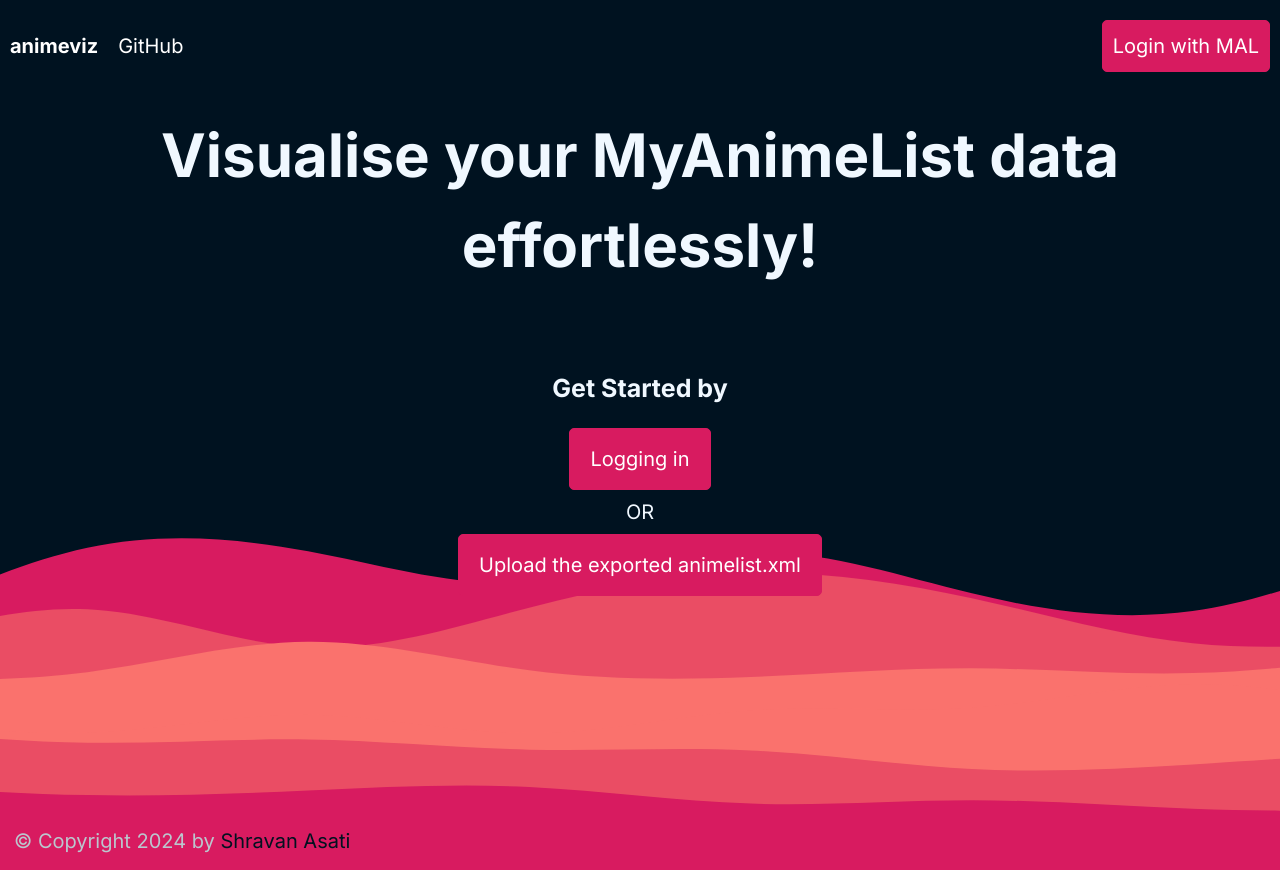
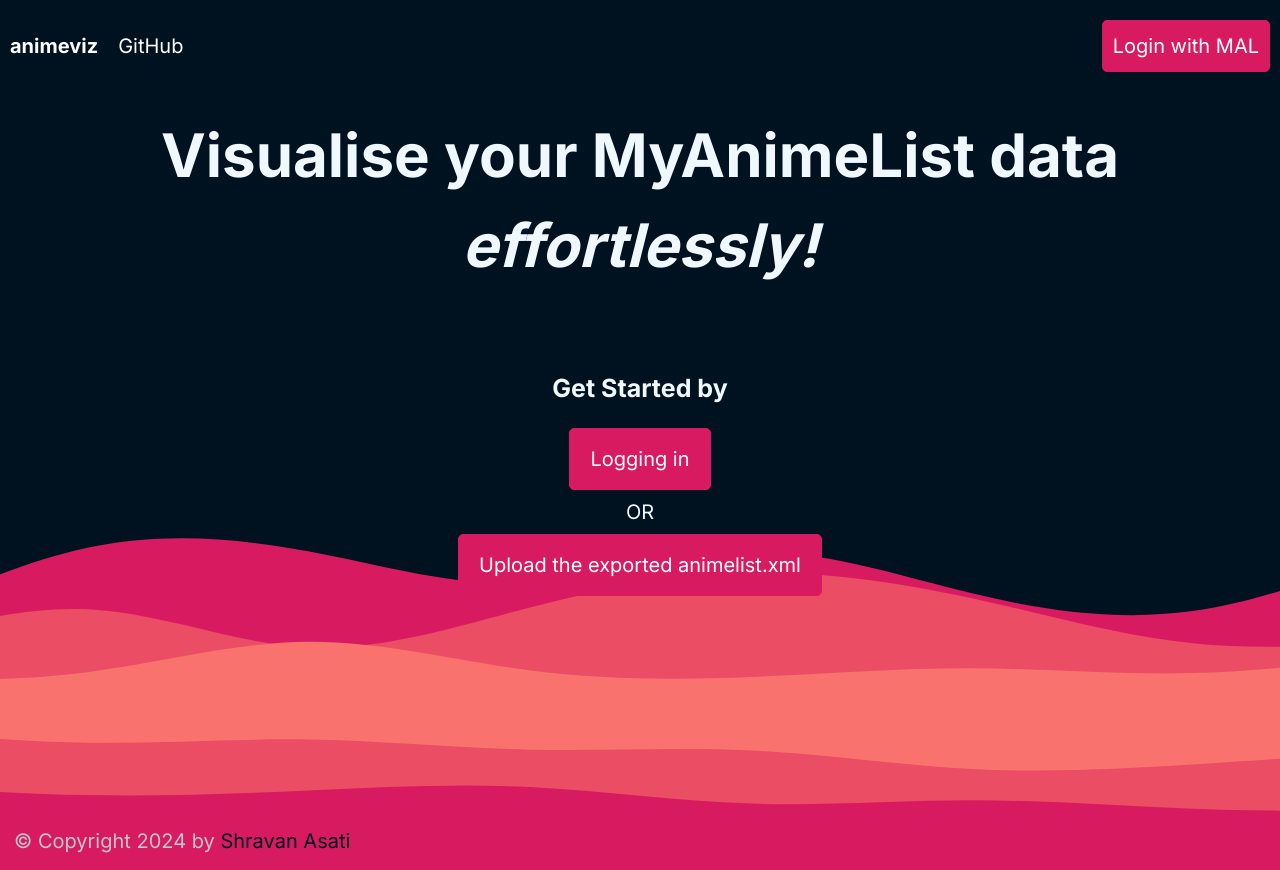
Before and after one commit to shravanasati/animeviz, a Flask app: page / in a window 1280 px wide. Run offline with Flask 3, Linux system fonts and the light colour scheme; parts of the project's set-up code (start-up, migrations or seed data) failed here and were passed over; some libraries are stand-ins or nearby versions.

Commit message:
hero text change

```diff
--- a/templates/index.html
+++ b/templates/index.html
@@ -26,7 +26,7 @@
 	<a href="/visualize" role="button" class="btn">Visualize your data</a>
 	{% else %}
 
-	<h1 class="hero-text">Visualise your MyAnimeList data effortlessly!</h1>
+	<h1 class="hero-text">Visualise your MyAnimeList data <br> <span style="font-style: italic;">effortlessly!</span></h1>
 	<!-- <p style="color: rgb(132, 17, 82);"><mark>Your anime lists finally have a purpose.</mark></p> -->
 	<h4 class="subtitle">Get Started by</h4>
 	<a href="/login/myanimelist" role="button" class="btn">Logging in</a>
```
